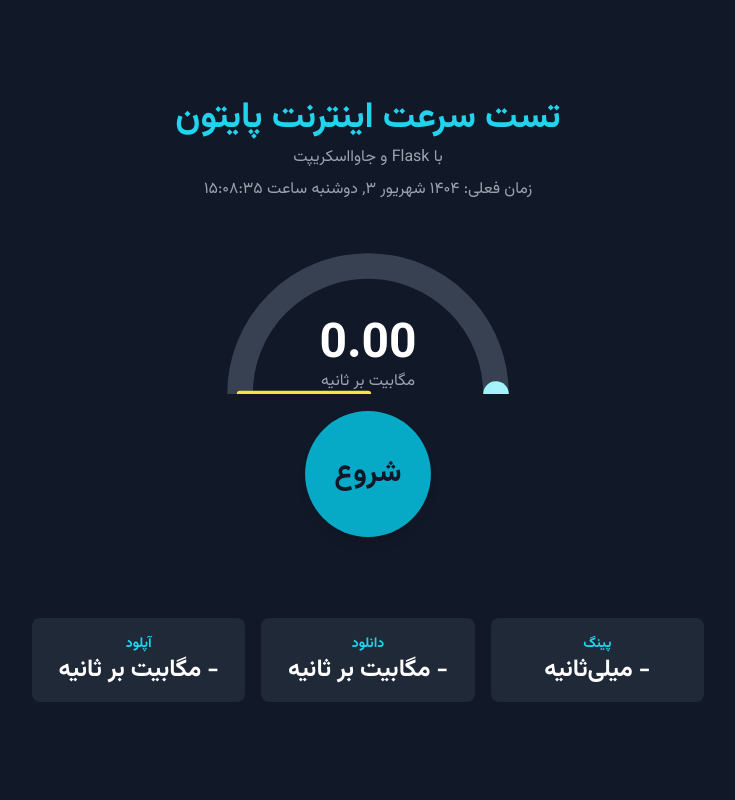
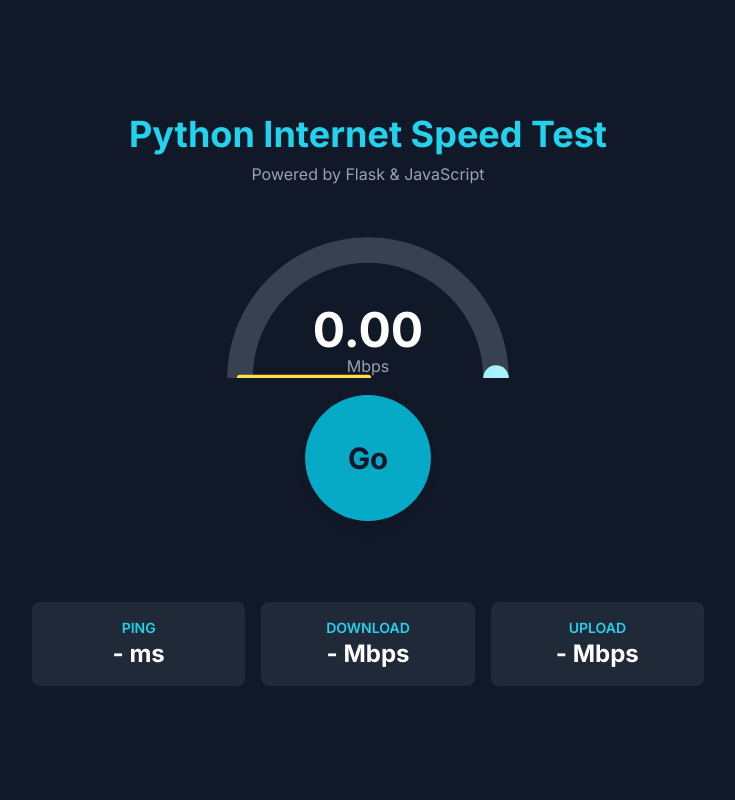
Before and after one commit to xmohammad1/speedtest, a Flask app: page / in a window 1280 px wide. Shown: the whole page, without its empty margins (272-1007 px from the left). Run offline with Flask 3, Linux system fonts and the light colour scheme; some libraries are stand-ins or nearby versions.

Commit message:
Revert "Translate interface to Persian and show local time"

```diff
--- a/templates/index.html
+++ b/templates/index.html
@@ -1,19 +1,19 @@
 <!DOCTYPE html>
-<html lang="fa" dir="rtl">
+<html lang="en">
 <head>
     <meta charset="UTF-8">
     <meta name="viewport" content="width=device-width, initial-scale=1.0">
-    <title>تست سرعت اینترنت پایتون</title>
+    <title>Python Speed Test</title>
     <!-- Tailwind CSS for styling -->
     <script src="https://cdn.tailwindcss.com"></script>
     <!-- Google Fonts for a modern look -->
     <link rel="preconnect" href="https://fonts.googleapis.com">
     <link rel="preconnect" href="https://fonts.gstatic.com" crossorigin>
-    <link href="https://fonts.googleapis.com/css2?family=Vazirmatn:wght@400;500;700&display=swap" rel="stylesheet">
+    <link href="https://fonts.googleapis.com/css2?family=Inter:wght@400;500;600;700&display=swap" rel="stylesheet">
     <style>
         /* Custom styles for the application */
         body {
-            font-family: 'Vazirmatn', sans-serif;
+            font-family: 'Inter', sans-serif;
             -webkit-font-smoothing: antialiased;
             -moz-osx-font-smoothing: grayscale;
         }
@@ -38,9 +38,8 @@
 
     <div class="w-full max-w-4xl mx-auto">
         <header class="text-center mb-8">
-            <h1 class="text-4xl font-bold text-cyan-400">تست سرعت اینترنت پایتون</h1>
-            <p class="text-gray-400 mt-2">با Flask و جاوااسکریپت</p>
-            <p class="text-gray-400 mt-2" id="current-time"></p>
+            <h1 class="text-4xl font-bold text-cyan-400">Python Internet Speed Test</h1>
+            <p class="text-gray-400 mt-2">Powered by Flask & JavaScript</p>
         </header>
 
         <main class="flex flex-col items-center">
@@ -64,13 +63,13 @@
                 <!-- Speed display text in the center of the gauge -->
                 <div id="speed-display" class="absolute bottom-0 left-1/2 -translate-x-1/2 text-center">
                     <span id="speed-value" class="text-5xl font-bold">0.00</span>
-                    <span id="speed-unit" class="text-gray-400 block">مگابیت بر ثانیه</span>
+                    <span id="speed-unit" class="text-gray-400 block">Mbps</span>
                 </div>
             </div>
 
             <!-- Start button -->
             <button id="start-btn" class="relative bg-cyan-500 hover:bg-cyan-600 text-gray-900 font-bold rounded-full w-32 h-32 flex items-center justify-center text-3xl shadow-lg transition-all duration-300 transform hover:scale-105 focus:outline-none focus:ring-4 focus:ring-cyan-300 focus:ring-opacity-50 disabled:bg-gray-600 disabled:cursor-not-allowed animate-pulse-slow">
-                شروع
+                Go
             </button>
             <div id="status-text" class="mt-4 text-lg text-gray-400 h-6"></div>
         </main>
@@ -78,16 +77,16 @@
         <!-- Results section -->
         <footer class="mt-10 grid grid-cols-1 sm:grid-cols-3 gap-4 text-center w-full max-w-2xl mx-auto">
             <div class="bg-gray-800 p-4 rounded-lg">
-                <h2 class="text-sm font-semibold text-cyan-400">پینگ</h2>
-                <p id="ping-result" class="text-2xl font-bold">- میلی‌ثانیه</p>
+                <h2 class="text-sm font-semibold text-cyan-400">PING</h2>
+                <p id="ping-result" class="text-2xl font-bold">- ms</p>
             </div>
             <div class="bg-gray-800 p-4 rounded-lg">
-                <h2 class="text-sm font-semibold text-cyan-400">دانلود</h2>
-                <p id="download-result" class="text-2xl font-bold">- مگابیت بر ثانیه</p>
+                <h2 class="text-sm font-semibold text-cyan-400">DOWNLOAD</h2>
+                <p id="download-result" class="text-2xl font-bold">- Mbps</p>
             </div>
             <div class="bg-gray-800 p-4 rounded-lg">
-                <h2 class="text-sm font-semibold text-cyan-400">آپلود</h2>
-                <p id="upload-result" class="text-2xl font-bold">- مگابیت بر ثانیه</p>
+                <h2 class="text-sm font-semibold text-cyan-400">UPLOAD</h2>
+                <p id="upload-result" class="text-2xl font-bold">- Mbps</p>
             </div>
         </footer>
     </div>
@@ -125,20 +124,20 @@
             try {
                 // Run tests sequentially
                 const ping = await testPing();
-                pingResult.innerHTML = `${ping.toFixed(2)} <span class="text-base text-gray-400">میلی‌ثانیه</span>`;
+                pingResult.innerHTML = `${ping.toFixed(2)} <span class="text-base text-gray-400">ms</span>`;
 
                 const downloadSpeed = await testDownload();
-                downloadResult.innerHTML = `${downloadSpeed.toFixed(2)} <span class="text-base text-gray-400">مگابیت بر ثانیه</span>`;
+                downloadResult.innerHTML = `${downloadSpeed.toFixed(2)} <span class="text-base text-gray-400">Mbps</span>`;
 
                 const uploadSpeed = await testUpload();
-                uploadResult.innerHTML = `${uploadSpeed.toFixed(2)} <span class="text-base text-gray-400">مگابیت بر ثانیه</span>`;
+                uploadResult.innerHTML = `${uploadSpeed.toFixed(2)} <span class="text-base text-gray-400">Mbps</span>`;
 
             } catch (error) {
-                statusText.textContent = "خطایی در زمان آزمون رخ داد.";
+                statusText.textContent = "An error occurred during the test.";
                 console.error(error);
             } finally {
                 // Re-enable button and finalize UI
-                statusText.textContent = "آزمون به پایان رسید!";
+                statusText.textContent = "Test Complete!";
                 startBtn.disabled = false;
                 startBtn.classList.add('animate-pulse-slow');
                 updateGauge(0); // Reset gauge to zero
@@ -150,12 +149,12 @@
          */
         function resetResults() {
             statusText.textContent = '';
-            pingResult.innerHTML = `- <span class="text-base text-gray-400">میلی‌ثانیه</span>`;
-            downloadResult.innerHTML = `- <span class="text-base text-gray-400">مگابیت بر ثانیه</span>`;
-            uploadResult.innerHTML = `- <span class="text-base text-gray-400">مگابیت بر ثانیه</span>`;
+            pingResult.innerHTML = `- <span class="text-base text-gray-400">ms</span>`;
+            downloadResult.innerHTML = `- <span class="text-base text-gray-400">Mbps</span>`;
+            uploadResult.innerHTML = `- <span class="text-base text-gray-400">Mbps</span>`;
             updateGauge(0);
             speedValue.textContent = "0.00";
-            speedUnit.textContent = "مگابیت بر ثانیه";
+            speedUnit.textContent = "Mbps";
         }
 
         /**
@@ -163,7 +162,7 @@
          * @returns {Promise<number>} The average ping in milliseconds.
          */
         async function testPing() {
-            statusText.textContent = 'در حال سنجش پینگ...';
+            statusText.textContent = 'Testing Ping...';
             let totalTime = 0;
             for (let i = 0; i < PING_COUNT; i++) {
                 const startTime = performance.now();
@@ -180,7 +179,7 @@
          * @returns {Promise<number>} The average download speed in Mbps.
          */
         function testDownload() {
-            statusText.textContent = 'در حال سنجش سرعت دانلود...';
+            statusText.textContent = 'Testing Download Speed...';
             return new Promise(async (resolve, reject) => {
                 let totalBytes = 0;
                 const startTime = performance.now();
@@ -246,7 +245,7 @@
          * @returns {Promise<number>} The average upload speed in Mbps.
          */
         function testUpload() {
-            statusText.textContent = 'در حال سنجش سرعت آپلود...';
+            statusText.textContent = 'Testing Upload Speed...';
             return new Promise(async (resolve, reject) => {
                 try {
                     // Generate random data to upload
@@ -308,15 +307,6 @@
             progressArc.style.strokeDashoffset = totalArcLength * (1 - progress);
         }
 
-        // نمایش زمان فعلی به صورت فارسی
-        function updateCurrentTime() {
-            const formatter = new Intl.DateTimeFormat('fa-IR', { dateStyle: 'full', timeStyle: 'medium', timeZone: 'Asia/Tehran' });
-            document.getElementById('current-time').textContent = `زمان فعلی: ${formatter.format(new Date())}`;
-        }
-
-        setInterval(updateCurrentTime, 1000);
-        updateCurrentTime();
-
     </script>
 </body>
 </html>
```
